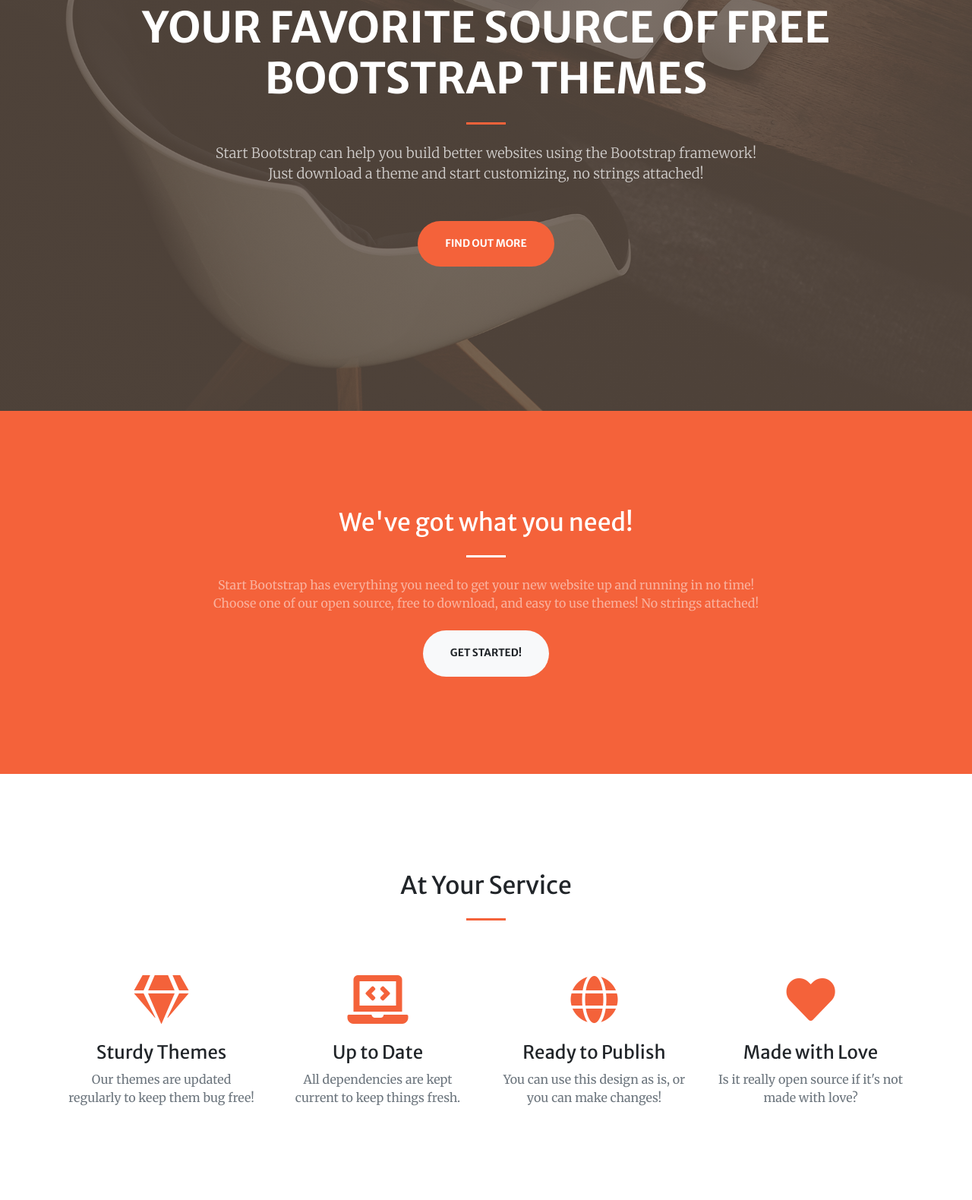
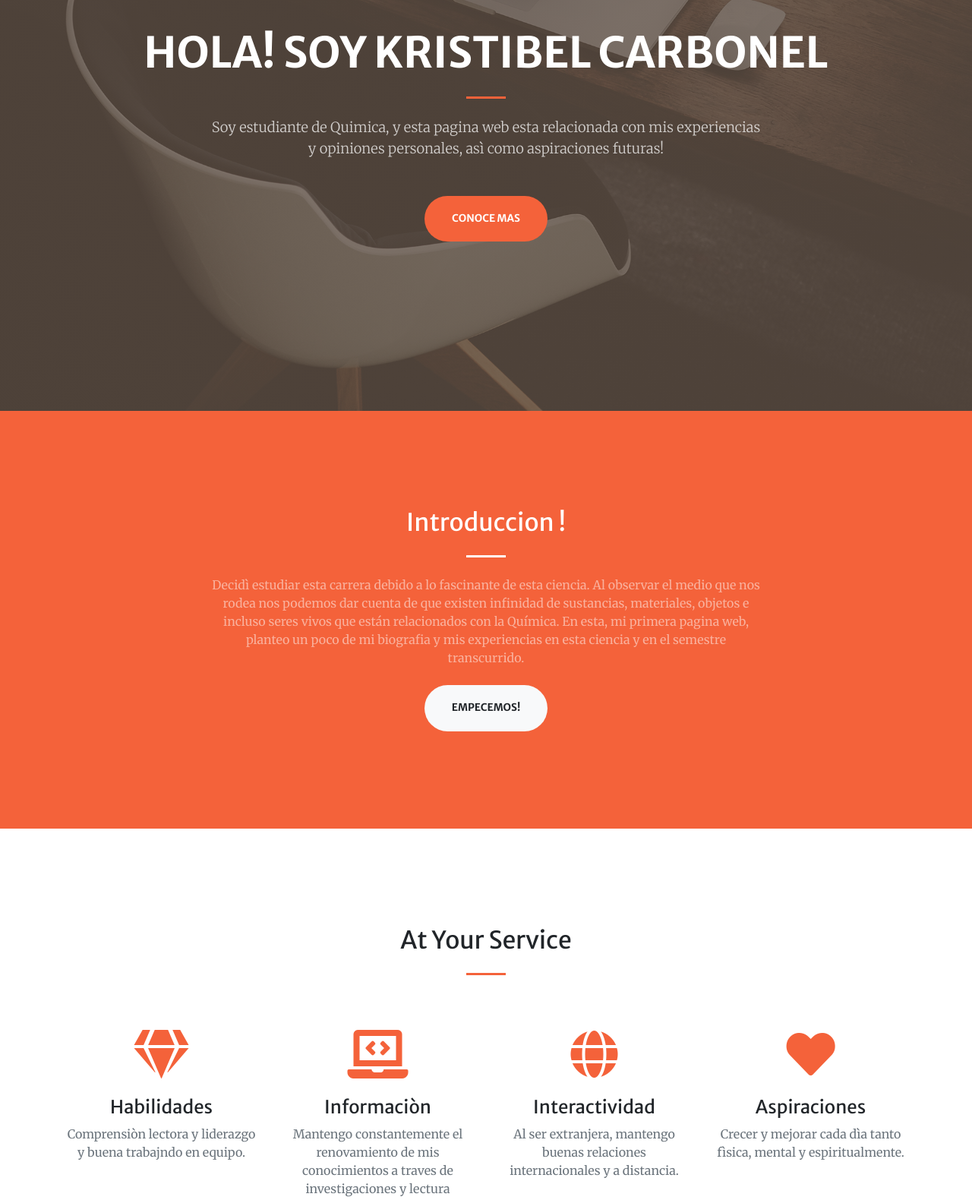
Before and after one commit to KristibelCarbonell/Mi-_pagina_web, a website with bundled scripts: page index.html in a window 1280 px wide. Shown: the part 259-1839 px from the top of the page at 76% size. Built offline with nearby package versions, Linux system fonts and the light colour scheme.

Commit message:
Update index.html

```diff
--- a/index.html
+++ b/index.html
@@ -58,12 +58,12 @@
     <div class="container h-100">
       <div class="row h-100 align-items-center justify-content-center text-center">
         <div class="col-lg-10 align-self-end">
-          <h1 class="text-uppercase text-white font-weight-bold">Your Favorite Source of Free Bootstrap Themes</h1>
+          <h1 class="text-uppercase text-white font-weight-bold">Hola! Soy Kristibel Carbonel</h1>
           <hr class="divider my-4">
         </div>
         <div class="col-lg-8 align-self-baseline">
-          <p class="text-white-75 font-weight-light mb-5">Start Bootstrap can help you build better websites using the Bootstrap framework! Just download a theme and start customizing, no strings attached!</p>
-          <a class="btn btn-primary btn-xl js-scroll-trigger" href="#about">Find Out More</a>
+          <p class="text-white-75 font-weight-light mb-5">Soy estudiante de Quimica, y esta pagina web esta relacionada con mis experiencias y opiniones personales, asì como aspiraciones futuras!</p>
+          <a class="btn btn-primary btn-xl js-scroll-trigger" href="#about">Conoce mas</a>
         </div>
       </div>
     </div>
@@ -74,10 +74,10 @@
     <div class="container">
       <div class="row justify-content-center">
         <div class="col-lg-8 text-center">
-          <h2 class="text-white mt-0">We've got what you need!</h2>
+          <h2 class="text-white mt-0">Introduccion !</h2>
           <hr class="divider light my-4">
-          <p class="text-white-50 mb-4">Start Bootstrap has everything you need to get your new website up and running in no time! Choose one of our open source, free to download, and easy to use themes! No strings attached!</p>
-          <a class="btn btn-light btn-xl js-scroll-trigger" href="#services">Get Started!</a>
+          <p class="text-white-50 mb-4">Decidì estudiar esta carrera debido a lo fascinante de esta ciencia. Al observar el medio que nos rodea nos podemos dar cuenta de que existen infinidad de sustancias, materiales, objetos e incluso seres vivos que están relacionados con la Química. En esta, mi primera pagina web, planteo un poco de mi biografia y mis experiencias en esta ciencia y en el semestre transcurrido.</p>
+          <a class="btn btn-light btn-xl js-scroll-trigger" href="#services">Empecemos!</a>
         </div>
       </div>
     </div>
@@ -92,30 +92,29 @@
         <div class="col-lg-3 col-md-6 text-center">
           <div class="mt-5">
             <i class="fas fa-4x fa-gem text-primary mb-4"></i>
-            <h3 class="h4 mb-2">Sturdy Themes</h3>
-            <p class="text-muted mb-0">Our themes are updated regularly to keep them bug free!</p>
+            <h3 class="h4 mb-2">Habilidades</h3>
+            <p class="text-muted mb-0">Comprensiòn lectora y liderazgo y buena trabajndo en equipo.</p>
           </div>
         </div>
         <div class="col-lg-3 col-md-6 text-center">
           <div class="mt-5">
             <i class="fas fa-4x fa-laptop-code text-primary mb-4"></i>
-            <h3 class="h4 mb-2">Up to Date</h3>
-            <p class="text-muted mb-0">All dependencies are kept current to keep things fresh.</p>
+            <h3 class="h4 mb-2">Informaciòn</h3>
+            <p class="text-muted mb-0">Mantengo constantemente el renovamiento de mis conocimientos a traves de investigaciones y lectura</p>
           </div>
         </div>
         <div class="col-lg-3 col-md-6 text-center">
           <div class="mt-5">
             <i class="fas fa-4x fa-globe text-primary mb-4"></i>
-            <h3 class="h4 mb-2">Ready to Publish</h3>
-            <p class="text-muted mb-0">You can use this design as is, or you can make changes!</p>
+            <h3 class="h4 mb-2">Interactividad</h3>
+            <p class="text-muted mb-0">Al ser extranjera, mantengo buenas relaciones internacionales y a distancia.</p>
           </div>
         </div>
         <div class="col-lg-3 col-md-6 text-center">
           <div class="mt-5">
             <i class="fas fa-4x fa-heart text-primary mb-4"></i>
-            <h3 class="h4 mb-2">Made with Love</h3>
-            <p class="text-muted mb-0">Is it really open source if it's not made with love?</p>
-          </div>
+            <h3 class="h4 mb-2">Aspiraciones</h3>
+            <p class="text-muted mb-0">Crecer y mejorar cada dìa tanto fìsica, mental y espiritualmente.</p>
         </div>
       </div>
     </div>
```
